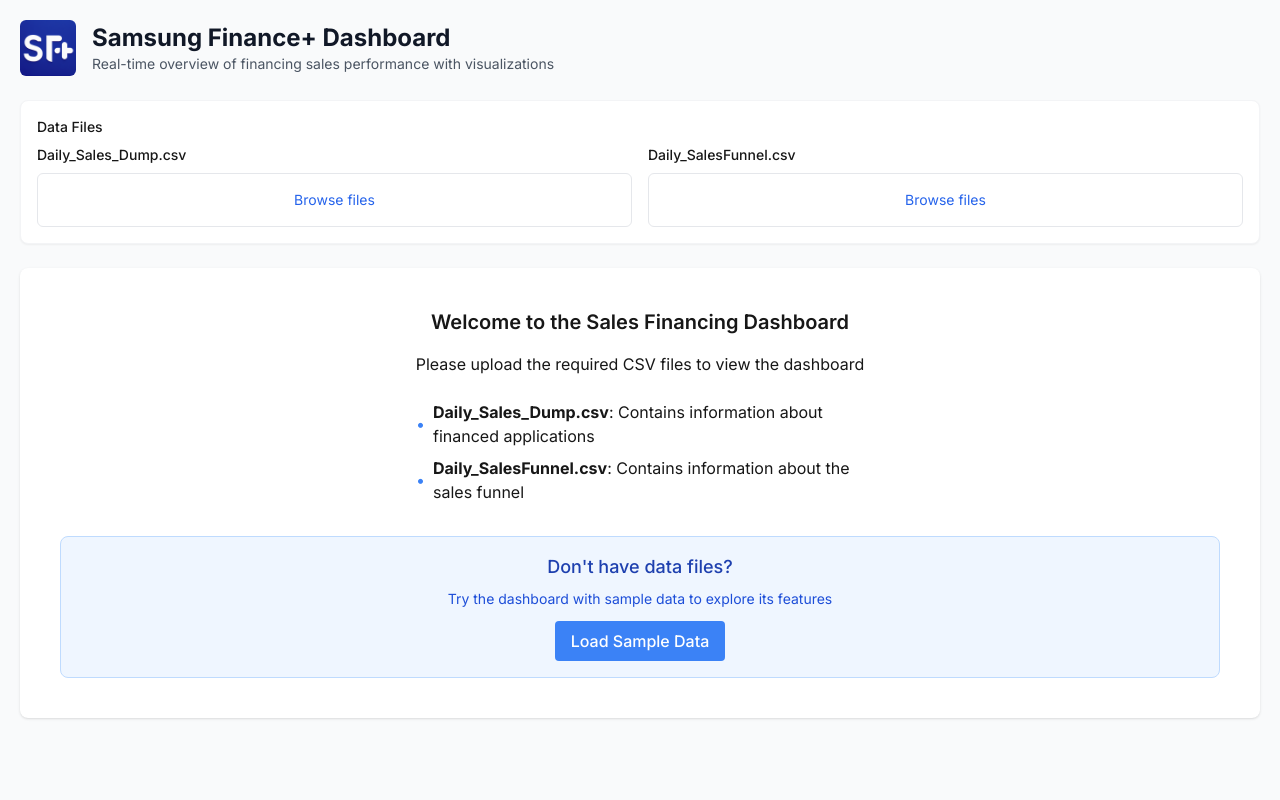
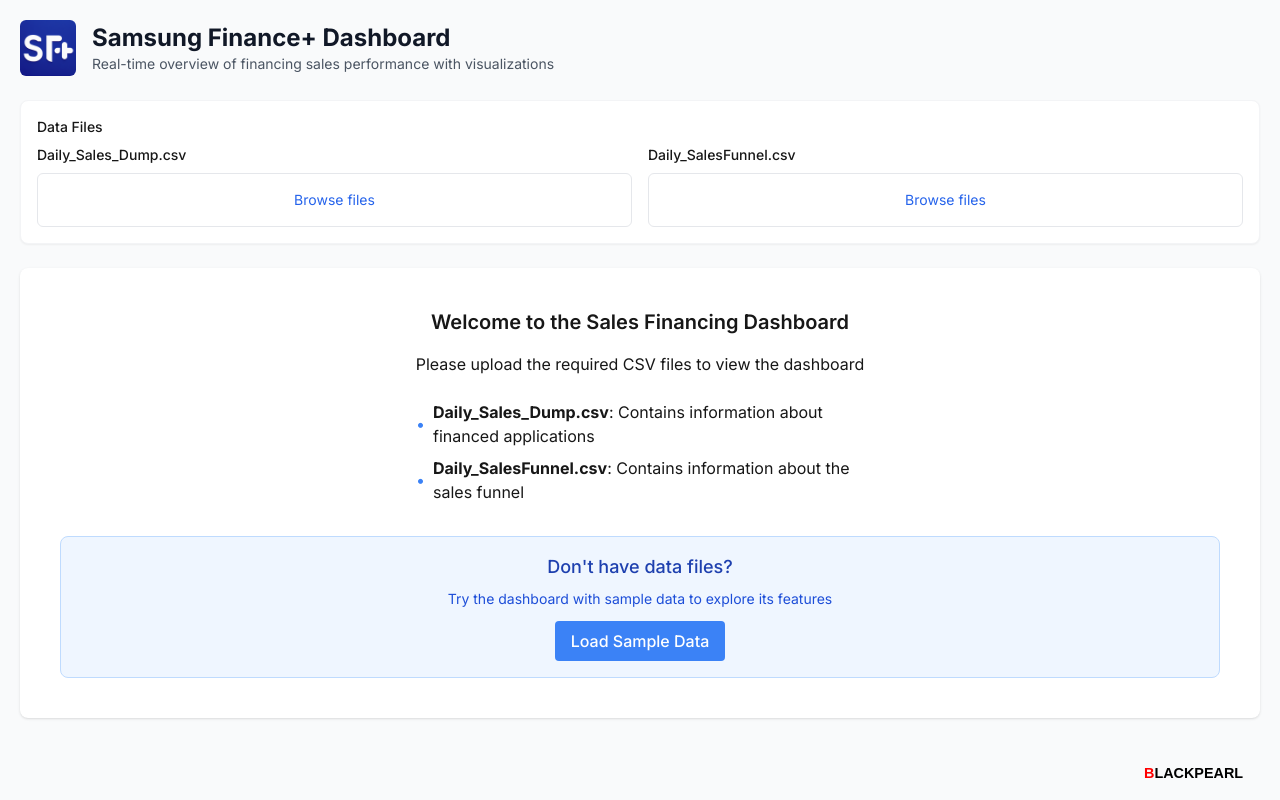
Before and after one commit to Warhyl/SF-Dashboard, a Next.js app: page / in a window 1280 px wide. Built offline with nearby package versions, Linux system fonts and the light colour scheme.

Commit message:
Add BLACKPEARL logo to bottom right of the webapp

```diff
--- /dev/null
+++ b/src/app/components/BlackPearlLogo.tsx
@@ -0,0 +1,15 @@
+import Image from 'next/image';
+
+export default function BlackPearlLogo() {
+  return (
+    <div className="fixed bottom-4 right-4 z-10">
+      <Image
+        src="/blackpearl-logo.svg"
+        alt="BLACKPEARL Logo"
+        width={120}
+        height={30}
+        priority
+      />
+    </div>
+  );
+}
--- a/src/app/layout.tsx
+++ b/src/app/layout.tsx
@@ -1,6 +1,7 @@
 import type { Metadata } from "next";
 import { Inter } from "next/font/google";
 import "./globals.css";
+import BlackPearlLogo from "./components/BlackPearlLogo";
 
 const inter = Inter({
   subsets: ["latin"],
@@ -22,6 +23,7 @@
       <head />
       <body className={`${inter.variable} bg-gray-50 antialiased`}>
         {children}
+        <BlackPearlLogo />
       </body>
     </html>
   );
```
Also changed, not shown: public/blackpearl-logo.svg (added).
